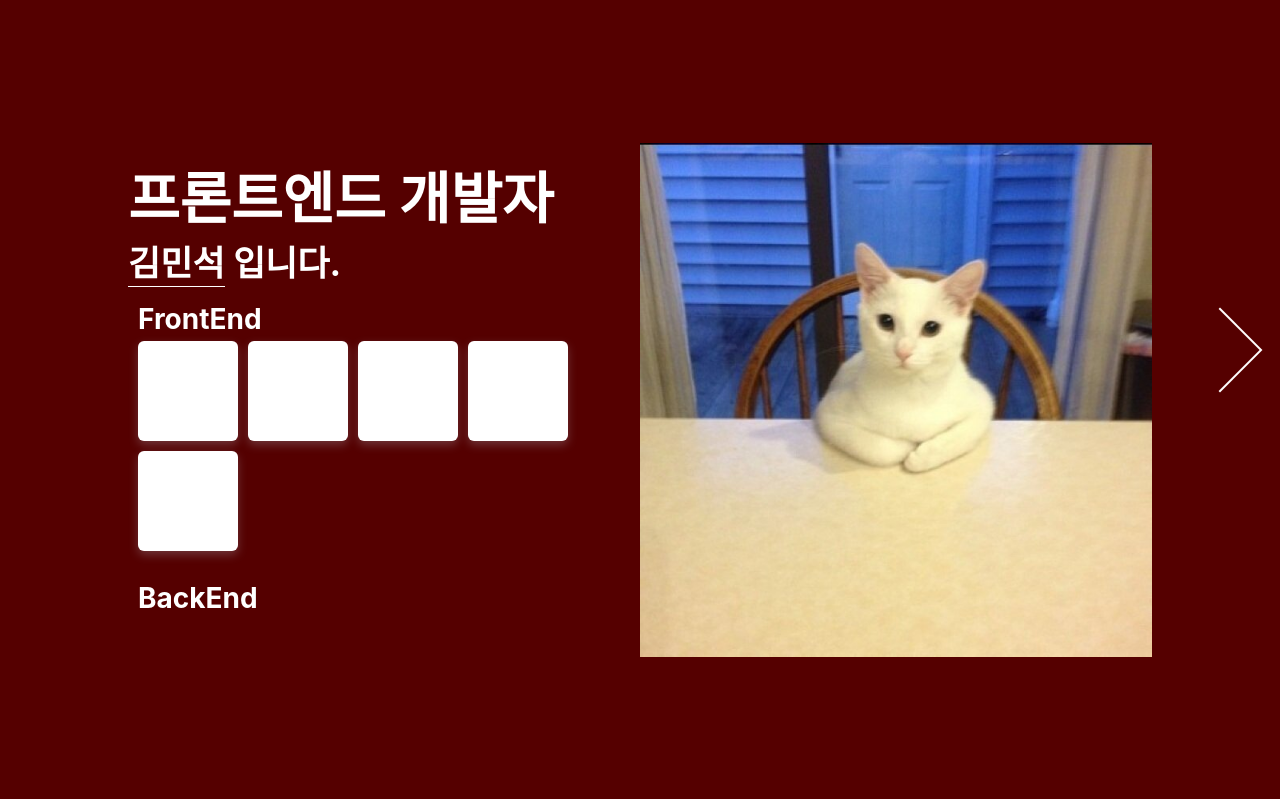
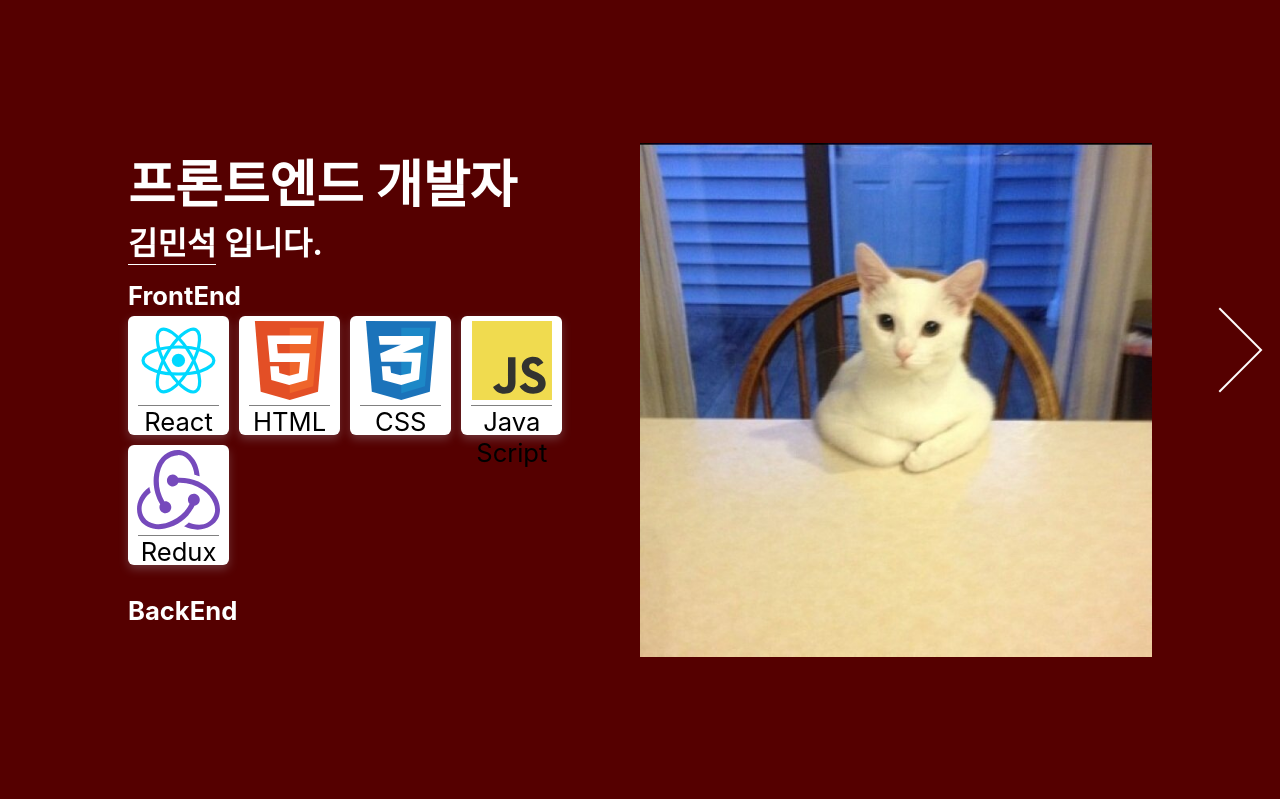
Before and after one commit to remigailard80/portfolio-project, a Next.js app: page / in a window 1280 px wide. Built offline with nearby package versions, Linux system fonts and the light colour scheme.

Commit message:
feat: MainPage CSS 수정

```diff
--- a/components/Banner1.js
+++ b/components/Banner1.js
@@ -52,10 +52,10 @@ const StackContainer = styled.div`
     display: flex;
     flex-direction: column;
     box-sizing: border-box;
-    padding: 15px 10px;
+    padding: 15px 0px;
     .title {
         font-weight: bold;
-        font-size: 2rem;
+        font-size: 2vw;
         padding-bottom: 5px;
     }
     .stack_wrapper {
@@ -63,6 +63,9 @@ const StackContainer = styled.div`
         width: fit-content;
         grid-template-columns: repeat(4, minmax(auto, 25%));
         grid-gap: 10px;
+        @media (min-width: 0px) and (max-width: 768px) {
+            grid-template-columns: repeat(3, minmax(auto, 33.333%));
+        }
     }
 `
 const ImageContainer = styled.div`
@@ -89,11 +92,11 @@ export default function Banner1() {
                     <StackContainer>
                         <p class="title"> FrontEnd </p>
                         <div class="stack_wrapper">
-                            <StackCard />
-                            <StackCard />
-                            <StackCard />
-                            <StackCard />
-                            <StackCard />
+                            <StackCard image={react} name={"React"}/>
+                            <StackCard image={html} name={"HTML"}/>
+                            <StackCard image={css} name={"CSS"}/>
+                            <StackCard image={js} name={"Java Script"} />
+                            <StackCard image={redux} name={"Redux"}/>
                         </div>
                     </StackContainer>
                     <StackContainer>
--- a/components/StackCard.js
+++ b/components/StackCard.js
@@ -1,17 +1,40 @@
 import styled from 'styled-components';
 
 const Card = styled.div`
-    width: 100px;
-    height: 100px;
+    width: auto;
+    height: auto;
     border-radius: 6px;
     background-color: white;
     box-shadow: 0 4px 10px 0 rgb(189 208 223 / 25%);
+    font-size: 2vw;
+    display: flex;
+    flex-direction: column;
+    align-items: center;
+    img {
+        width: 7vw;
+        height: 7vw;
+        padding-top: 5px;
+        padding-bottom: 5px;
+        box-sizing: border-box;
+    }
+    p {
+        border-top: 1px gray solid;
+        color: black;
+        width: 80%;
+        height: 100%;
+        text-align: center;
+        word-break: keep-all;
+        @media (min-width: 991.98px) {
+            height: 30px;
+        }
+    }
 `
 
 export const StackCard = (props) => {
     return (
         <Card>
-            ㅇ
+            <img src={props.image} alt={`${props.image}`} />
+            <p> {props.name} </p>
         </Card>
     )
 }
--- a/styles/globals.css
+++ b/styles/globals.css
@@ -15,10 +15,10 @@ html {
       font-size: 14px;
   }
   h1 {
-    font-size: 3rem;
+    font-size: 3vw;
   }
   h2 {
-    font-size: 1.5rem;
+    font-size: 1.5vw;
   }
 }
 @media (min-width: 768px) and (max-width: 1023.99px) {
@@ -26,10 +26,10 @@ html {
       font-size: 14px;
   }
   h1 {
-    font-size: 3.5rem;
+    font-size: 3.5vw;
   }
   h2 {
-    font-size: 2rem;
+    font-size: 2vw;
   }
 }
 html,
@@ -55,8 +55,8 @@ input, form, button, h1, h2, h3, h4, p {
   padding: 0;
 }
 h1 {
-  font-size: 4rem;
+  font-size: 4vw;
 }
 h2 {
-  font-size: 2.5rem;
+  font-size: 2.5vw;
 }
```
Also changed, not shown: public/images/logo/React.svg.
